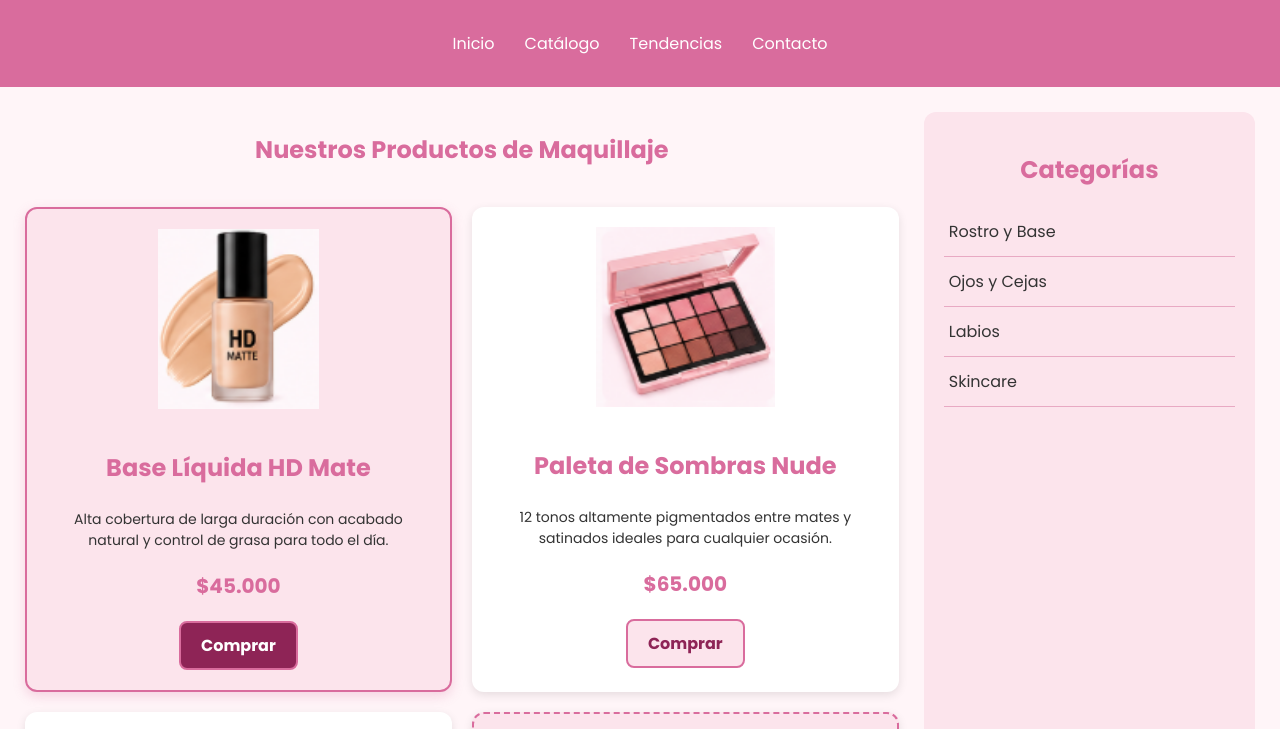
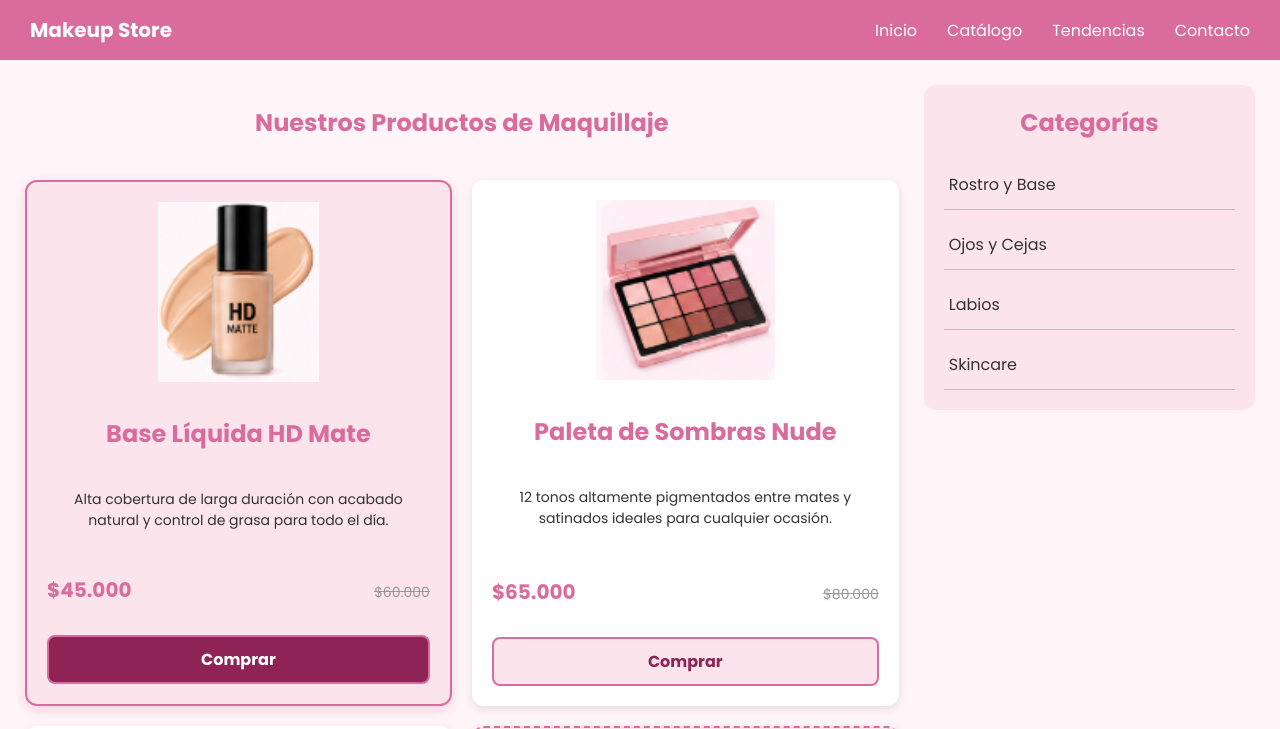
Before and after one commit to silviafernandaosoriovargas-alt/CSS, a plain HTML site: page index.html in a window 1280 px wide. Shown: the top 729 px of the page. Drawn offline with Linux system fonts and the light colour scheme.

Commit message:
feat(layout): implementar arquitectura total flexbox en todas las vistas y componentes del proyecto

```diff
--- /dev/null
+++ b/css/estilos.css
@@ -0,0 +1,115 @@
+:root {
+    --color-primario: #FF1493;
+    --color-secundario: #FF69B4;
+    --color-terciario: #FFA6C9;
+    --color-fondo-suave: #FFD1DC;
+    --color-fondo-crema: #fff8f9;
+    --color-texto: #5c4b51;
+    --color-blanco: #ffffff;
+
+    /* 2. Tipografía */
+    --fuente-principal: 'Poppins', sans-serif;
+
+    /* 3. Espaciados (Box Model) */
+    --espaciado-pequeno: 8px;
+    --espaciado-medio: 16px;
+    --espaciado-grande: 24px;
+    --espaciado-xl: 50px;
+}
+
+/* ========================================================
+   0. NEUTRALIZACIÓN Y MODELO DE CAJA
+   ======================================================== */
+* {
+    box-sizing: border-box;
+    margin: 0;
+    padding: 0;
+}
+
+/* ========================================================
+   1. GENÉTICA DEL NAVEGADOR (Herencia Global)
+   ======================================================== */
+body {
+    font-family: var(--fuente-principal); /* Aplicamos la variable de fuente */
+    color: var(--color-texto);
+    background-color: var(--color-fondo-crema);
+}
+
+/* ========================================================
+   2. AISLAMIENTO POR ZONAS Y FONDOS
+   ======================================================== */
+header {
+    background-color: var(--color-fondo-suave);
+    background-image: url('https://i.pinimg.com/170x/68/ec/9b/68ec9b78140f902f0d6431497d9fc831.jpg');
+    background-size: cover;
+    background-position: center;
+    background-repeat: no-repeat;
+    padding: var(--espaciado-xl) var(--espaciado-medio);
+    text-align: center;
+}
+
+header nav ul {
+    list-style: none;
+    margin-top: var(--espaciado-medio);
+}
+
+header nav ul li {
+    display: inline-block;
+    margin: 0 var(--espaciado-medio);
+}
+
+header nav ul li a {
+    color: var(--color-blanco);
+    text-decoration: none;
+    font-weight: bold;
+    background-color: rgba(0, 0, 0, 0.4);
+    padding: var(--espaciado-pequeno) var(--espaciado-medio);
+    border-radius: 4px;
+}
+
+main {
+    background-color: #f9f9f9;
+    padding: var(--espaciado-medio);
+}
+
+aside {
+    background-color: var(--color-fondo-crema);
+    padding: var(--espaciado-medio);
+    margin-top: var(--espaciado-medio);
+}
+
+aside ul li a {
+    color: var(--color-terciario);
+    text-decoration: none;
+}
+
+footer {
+    background-color: var(--color-fondo-suave);
+    padding: var(--espaciado-medio);
+    text-align: center;
+}
+
+footer ul li a {
+    color: var(--color-texto);
+    text-decoration: none;
+}
+
+/* Tarjetas de producto */
+article {
+    background-color: var(--color-blanco);
+    padding: var(--espaciado-medio);
+    margin: var(--espaciado-medio) 0;
+    border: 1px solid #e0e0e0;
+    border-radius: 8px;
+}
+
+/* ========================================================
+   3. CONFLICTO DE AUTORIDAD (Cascada vs Especificidad)
+   ======================================================== */
+.btn-comprar {
+    color: var(--color-terciario);
+}
+
+#btn-destacado {
+    color: var(--color-primario);
+}
--- a/css/menu-lateral.css
+++ b/css/menu-lateral.css
@@ -1,20 +1,32 @@
-
 /* COMPONENTE MENÚ LATERAL */
 .menu-lateral {
     flex: 1;
     background-color: #fce4ec;
     padding: 20px;
     border-radius: 12px;
+
+    /* REGLAS FLEXBOX AÑADIDAS */
+    display: flex;
+    flex-direction: column;
+    gap: var(--espaciado); /* Usa tu variable de 20px para separar los bloques */
+    height: fit-content;
 }
 
 .menu-lateral__titulo {
     color: #d96c9d;
     text-align: center;
+    margin: 0; /* Quitamos el margen por defecto para que el gap controle el espacio */
 }
 
 .menu-lateral__lista {
     list-style: none;
     padding: 0;
+    margin: 0;
+
+    /* REGLA FLEXBOX AÑADIDA */
+    display: flex;
+    flex-direction: column;
+    gap: 10px; /* Separación uniforme entre cada categoría */
 }
 
 .menu-lateral__item {
--- a/css/style.css
+++ b/css/style.css
@@ -31,10 +31,29 @@ body {
   color: var(--color-texto);
 }
 
+/* =========================================
+   ARQUITECTURA GLOBAL (FLEXBOX LAYOUT)
+   ========================================= */
+.app-layout {
+  display: flex;
+  flex-direction: column;
+  min-height: 100vh;
+}
+
 /* ENCABEZADO */
 .encabezado {
   background-color: var(--color-principal);
-  padding: 15px;
+  padding: 15px 30px;
+  display: flex;
+  justify-content: space-between;
+  align-items: center;
+}
+
+/* ESTILO DEL LOGO */
+.logo {
+  color: var(--color-blanco);
+  font-weight: bold;
+  font-size: 20px;
 }
 
 .navegacion__lista {
@@ -43,6 +62,7 @@ body {
   gap: 30px;
   list-style: none;
   padding: 0;
+  margin: 0;
 }
 
 .navegacion__item a {
@@ -50,9 +70,12 @@ body {
   text-decoration: none;
 }
 
-/* CONTENEDOR PRINCIPAL */
-.contenedor-principal {
+/* =========================================
+   CONTENEDOR PRINCIPAL (CAMBIO DE NOMBRE AQUÍ)
+   ========================================= */
+.main-wrapper {
   display: flex;
+  flex: 1; /* Absorbe el alto disponible para empujar el footer hacia abajo */
   gap: 25px;
   padding: 25px;
 }
@@ -79,6 +102,9 @@ body {
   color: white;
   text-align: center;
   padding: 20px;
+  display: flex;
+  justify-content: space-around;
+  align-items: center;
 }
 
 .pie-pagina__lista {
@@ -87,6 +113,7 @@ body {
   gap: 20px;
   list-style: none;
   padding: 0;
+  margin: 0;
 }
 
 .pie-pagina__lista a {
--- a/css/tarjetas.css
+++ b/css/tarjetas.css
@@ -5,6 +5,11 @@
   border-radius: var(--radio-tarjeta);
   box-shadow: 0 3px 10px rgba(0, 0, 0, 0.1);
   text-align: center;
+
+  /* REGLAS FLEXBOX AÑADIDAS */
+  display: flex;
+  flex-direction: column;
+  height: 100%; /* Obliga a todas las tarjetas a medir exactamente lo mismo */
 }
 
 /* ELEMENTOS DE LA TARJETA */
@@ -24,12 +29,33 @@
 .tarjeta__descripcion {
   color: var(--color-texto);
   font-size: var(--tamanio-texto);
+
+  /* REGLA FLEXBOX AÑADIDA: El resorte invisible */
+  flex-grow: 1; /* Empuja el precio y el botón hacia el fondo de la tarjeta */
 }
 
 .tarjeta__precio {
   color: var(--color-principal);
   font-size: var(--tamanio-precio);
   font-weight: bold;
+  /* ELIMINADO EL margin: 0 auto PARA QUE EL SPACE-BETWEEN FUNCIONE */
+}
+
+/* MICRO-FLEXBOX DEL PRECIO (Exactamente como pide la guía) */
+.tarjeta__precio-wrapper {
+  display: flex;
+  justify-content: space-between;
+  align-items: baseline;
+  margin: 10px 0;
+  width: 100%; /* Asegura que ocupe todo el ancho para que el space-between se note */
+}
+
+/* Estilo para el precio tachado */
+.tarjeta__precio-anterior {
+  color: #999999;
+  font-size: 14px;
+  text-decoration: line-through;
+  /* ELIMINADO EL margin-left PARA QUE EL SPACE-BETWEEN LO PEGUE A LA DERECHA */
 }
 
 /* MODIFICADORES */
--- a/index.html
+++ b/index.html
@@ -5,20 +5,20 @@
     <meta name="viewport" content="width=device-width, initial-scale=1.0" />
     <title>Catálogo de Maquillaje - Simulador CSS</title>
 
-    <!-- 1. INYECCIÓN DE TIPOGRAFÍA (Google Fonts) -->
     <link rel="preconnect" href="https://fonts.googleapis.com" />
     <link rel="preconnect" href="https://fonts.gstatic.com" crossorigin />
-    <link
-      href="https://fonts.googleapis.com/css2?family=Poppins:wght@400;700&display=swap"
-      rel="stylesheet"
-    />
-
-    <!-- 2. VINCULACIÓN DEL CSS (Corregida la ruta a la carpeta CSS) -->
+    <link href="https://fonts.googleapis.com/css2?family=Poppins:wght@400;700&display=swap" rel="stylesheet" />
     <link rel="stylesheet" href="css/style.css" />
   </head>
   <body>
+
+    <!-- CONTENEDOR GLOBAL -->
+    <div class="app-layout">
+
       <!-- 1. Encabezado y Barra de Navegación -->
       <header class="encabezado">
+        <div class="logo">Makeup Store</div>
+
         <nav class="navegacion">
           <ul class="navegacion__lista">
             <li class="navegacion__item"><a href="#">Inicio</a></li>
@@ -29,99 +29,81 @@
         </nav>
       </header>
 
-    <!-- 2. Cuerpo dividido entre zona central y barra lateral -->
-    <div class="contenedor-principal">
-      <!-- Zona Central de Productos (Mínimo 4 productos de maquillaje) -->
+      <!-- CONTENEDOR CENTRAL (Main y Aside) -->
+      <div class="main-wrapper"> <!-- CAMBIO DE NOMBRE AQUÍ -->
+
+        <!-- Zona Central de Productos -->
         <main class="catalogo">
           <section class="catalogo__seccion">
             <h2 class="catalogo__titulo">Nuestros Productos de Maquillaje</h2>
 
-          <!-- PRODUCTO 1: TARJETA DESTACADA -->
+            <!-- PRODUCTO 1 (Con precio de oferta y tachado) -->
             <article class="tarjeta tarjeta--destacada">
-            <img
-              src="img/base.png"
-              alt="Base líquida HD Mate"
-              class="tarjeta__imagen"
-            />
-
+              <img src="img/base.png" alt="Base líquida HD Mate" class="tarjeta__imagen" />
               <h3 class="tarjeta__titulo">Base Líquida HD Mate</h3>
-
               <p class="tarjeta__descripcion">
-              Alta cobertura de larga duración con acabado natural y control de
-              grasa para todo el día.
+                Alta cobertura de larga duración con acabado natural y control de grasa para todo el día.
               </p>
 
+              <div class="tarjeta__precio-wrapper">
                 <p class="tarjeta__precio">$45.000</p>
+                <p class="tarjeta__precio-anterior">$60.000</p>
+              </div>
 
               <a href="#" class="boton boton--destacado">Comprar</a>
             </article>
 
-          <!-- PRODUCTO 2: BOTÓN SECUNDARIO -->
+            <!-- PRODUCTO 2 (Con precio de oferta y tachado) -->
             <article class="tarjeta">
-            <img
-              src="img/sombras.png"
-              alt="Paleta de Sombras Nude"
-              class="tarjeta__imagen"
-            />
-
+              <img src="img/sombras.png" alt="Paleta de Sombras Nude" class="tarjeta__imagen" />
               <h3 class="tarjeta__titulo">Paleta de Sombras Nude</h3>
-
               <p class="tarjeta__descripcion">
-              12 tonos altamente pigmentados entre mates y satinados ideales
-              para cualquier ocasión.
+                12 tonos altamente pigmentados entre mates y satinados ideales para cualquier ocasión.
               </p>
 
+              <div class="tarjeta__precio-wrapper">
                 <p class="tarjeta__precio">$65.000</p>
+                <p class="tarjeta__precio-anterior">$80.000</p>
+              </div>
 
               <a href="#" class="boton boton--secundario">Comprar</a>
             </article>
 
-          <!-- PRODUCTO 3: TARJETA NORMAL -->
+            <!-- PRODUCTO 3 (Precio normal) -->
             <article class="tarjeta">
-            <img
-              src="img/rubor.png"
-              alt="Rubor Líquido Glow"
-              class="tarjeta__imagen"
-            />
-
+              <img src="img/rubor.png" alt="Rubor Líquido Glow" class="tarjeta__imagen" />
               <h3 class="tarjeta__titulo">Rubor Líquido Glow</h3>
-
               <p class="tarjeta__descripcion">
-              Aporta un toque de color jugoso y natural a las mejillas con
-              textura ligera y difuminable.
+                Aporta un toque de color jugoso y natural a las mejillas con textura ligera y difuminable.
               </p>
 
+              <div class="tarjeta__precio-wrapper">
                 <p class="tarjeta__precio">$30.000</p>
+              </div>
 
               <a href="#" class="boton">Comprar</a>
             </article>
 
-          <!-- PRODUCTO 4: TARJETA ESPECIAL -->
+            <!-- PRODUCTO 4 (Precio normal) -->
             <article class="tarjeta tarjeta--especial">
-            <img
-              src="img/labial.png"
-              alt="Labial Velvet Matte"
-              class="tarjeta__imagen"
-            />
-
+              <img src="img/labial.png" alt="Labial Velvet Matte" class="tarjeta__imagen" />
               <h3 class="tarjeta__titulo">Labial Velvet Matte</h3>
-
               <p class="tarjeta__descripcion">
-              Color intenso de una sola pasada que no reseca los labios y ofrece
-              un terciopelo suave.
+                Color intenso de una sola pasada que no reseca los labios y ofrece un terciopelo suave.
               </p>
 
+              <div class="tarjeta__precio-wrapper">
                 <p class="tarjeta__precio">$25.000</p>
+              </div>
 
               <a href="#" class="boton boton--destacado">Comprar</a>
             </article>
           </section>
         </main>
 
-      <!-- Barra Lateral (Menú secundario de filtros) -->
+        <!-- Barra Lateral -->
         <aside class="menu-lateral">
           <h2 class="menu-lateral__titulo">Categorías</h2>
-
           <ul class="menu-lateral__lista">
             <li class="menu-lateral__item"><a href="#">Rostro y Base</a></li>
             <li class="menu-lateral__item"><a href="#">Ojos y Cejas</a></li>
@@ -129,18 +111,21 @@
             <li class="menu-lateral__item"><a href="#">Skincare</a></li>
           </ul>
         </aside>
-    </div>
 
-    <!-- 3. Pie de página -->
+      </div> <!-- Cierra main-wrapper -->
+
+      <!-- Pie de página -->
       <footer class="pie-pagina">
         <p class="pie-pagina__texto">
           &copy; 2026 Catálogo de Maquillaje. Todos los derechos reservados.
         </p>
-
         <ul class="pie-pagina__lista">
           <li><a href="#">Instagram</a></li>
           <li><a href="#">TikTok</a></li>
         </ul>
       </footer>
+
+    </div> <!-- Cierra app-layout -->
+
   </body>
 </html>
```
Also changed, not shown: css/index.html (added, +95 -0 lines), 2 other files. Lines whose indentation alone changed are shown as unchanged.
